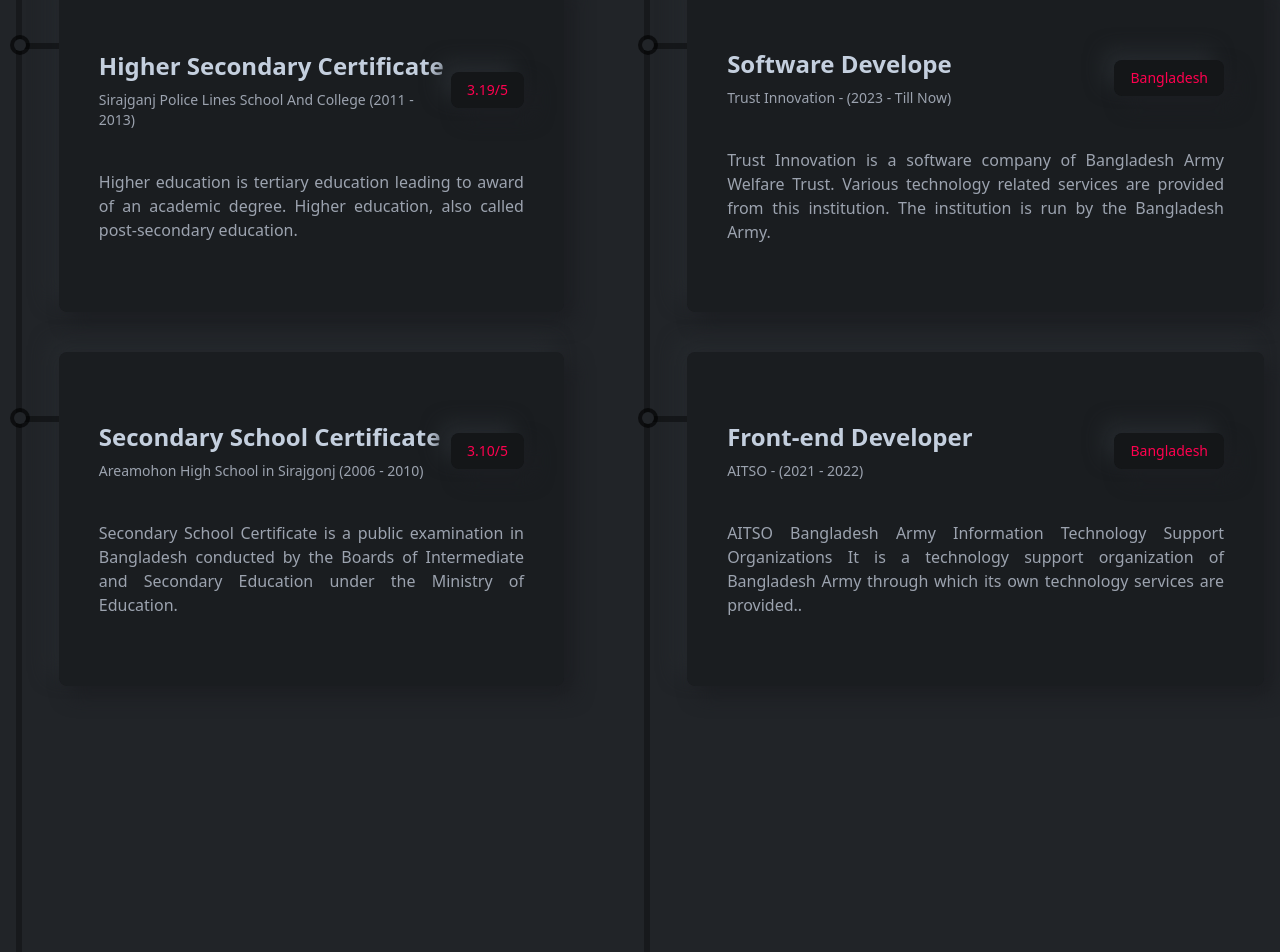
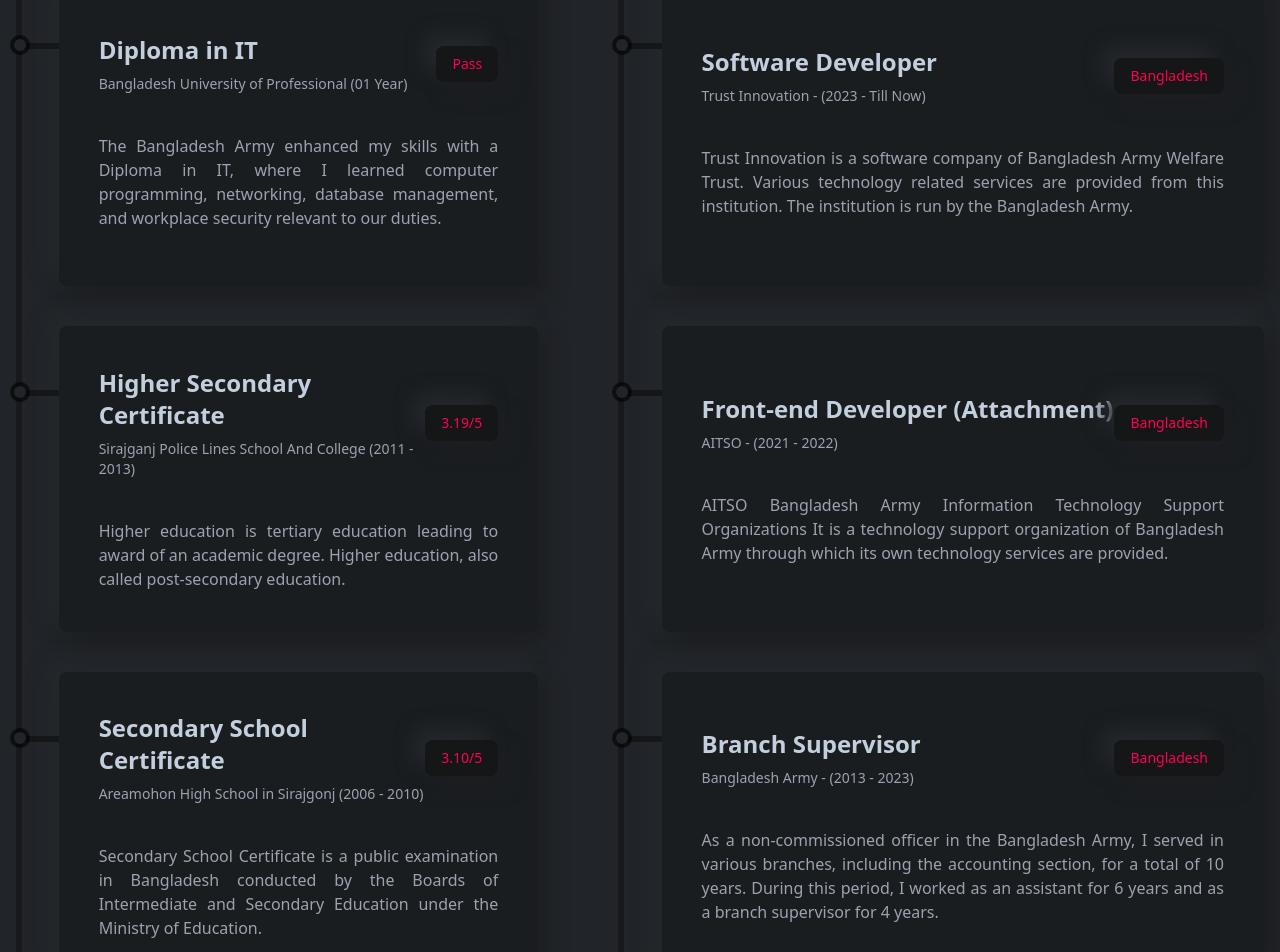
Before and after one commit to suzan-sheikh/protfolio, a React (Vite) app: page / in a window 1280 px wide. Shown: the part 3340-4292 px from the top of the page. Built offline with nearby package versions, Linux system fonts and the light colour scheme.

Commit message:
exprence part complited

```diff
--- a/src/components/resume/Education.jsx
+++ b/src/components/resume/Education.jsx
@@ -11,11 +11,17 @@
       {/* part one */}
       <div>
         <div className="py-6 lgl:py-12 font-titleFont flex flex-col gap-4">
-          <p className="text-sm text-designColor tracking-[4px]">1998 - 2010</p>
+          <p className="text-sm text-designColor tracking-[4px]">2005 - 2020</p>
           <h2 className="text-3xl md:text-4xl font-bold">Education Quality</h2>
         </div>
         <div className="mt-6 lgl:mt-14 w-full h-[1000px] border-l-[6px] border-l-black border-opacity-30 flex flex-col gap-10">
 
+          <ResumeCard
+            title="Diploma in IT"
+            subTitle="Bangladesh University of Professional (01 Year)"
+            result="Pass"
+            des="The Bangladesh Army enhanced my skills with a Diploma in IT, where I learned computer programming, networking, database management, and workplace security relevant to our duties."
+          />
           <ResumeCard
             title="Higher Secondary Certificate"
             subTitle="Sirajganj Police Lines School And College (2011 - 2013)"
@@ -34,21 +40,27 @@
 
       <div>
         <div className="py-6 lgl:py-12 font-titleFont flex flex-col gap-4">
-          <p className="text-sm text-designColor tracking-[4px]">2010 - 2022</p>
+          <p className="text-sm text-designColor tracking-[4px]">2013 - 2023</p>
           <h2 className="text-3xl md:text-4xl font-bold">Job Experience</h2>
         </div>
         <div className="mt-6 lgl:mt-14 w-full h-[1000px] border-l-[6px] border-l-black border-opacity-30 flex flex-col gap-10">
           <ResumeCard
-            title="Software Develope"
+            title="Software Developer"
             subTitle="Trust Innovation - (2023 - Till Now)"
             result="Bangladesh"
             des="Trust Innovation is a software company of Bangladesh Army Welfare Trust. Various technology related services are provided from this institution. The institution is run by the Bangladesh Army."
           />
           <ResumeCard
-            title="Front-end Developer"
+            title="Front-end Developer (Attachment)"
             subTitle="AITSO - (2021 - 2022)"
             result="Bangladesh"
-            des="AITSO Bangladesh Army Information Technology Support Organizations It is a technology support organization of Bangladesh Army through which its own technology services are provided.."
+            des="AITSO Bangladesh Army Information Technology Support Organizations It is a technology support organization of Bangladesh Army through which its own technology services are provided."
+          />
+          <ResumeCard
+            title="Branch Supervisor"
+            subTitle="Bangladesh Army - (2013 - 2023)"
+            result="Bangladesh"
+            des="As a non-commissioned officer in the Bangladesh Army, I served in various branches, including the accounting section, for a total of 10 years. During this period, I worked as an assistant for 6 years and as a branch supervisor for 4 years."
           />
         </div>
       </div>
--- a/src/components/resume/Experience.jsx
+++ b/src/components/resume/Experience.jsx
@@ -1,4 +1,4 @@
-import {motion} from "framer-motion"
+import { motion } from "framer-motion";
 import ResumeCard from "./ResumeCard";
 
 const Experience = () => {
@@ -10,53 +10,53 @@
     >
       <div>
         <div className="flex flex-col gap-4">
-          <p className="text-sm text-designColor tracking-[4px]">2010 - 2022</p>
+          <p className="text-sm text-designColor tracking-[4px]">2013 - 2024</p>
           <h2 className="text-4xl font-bold">Job Experience</h2>
         </div>
         <div className="mt-14 w-full h-[1000px] border-l-[6px] border-l-black border-opacity-30 flex flex-col gap-10">
           <ResumeCard
-            title="Sr. Software Engineer"
-            subTitle="Google Out Tech - (2017 - Present)"
-            result="USA"
-            des="Google's hiring process is an important part of our culture. Googlers care deeply about their teams and the people who make them up."
-          />
-          <ResumeCard
-            title="Web Developer & Trainer"
-            subTitle="Apple Developer Team - (2012 - 2016)"
-            result="MALAYSIA"
-            des="A popular destination with a growing number of highly qualified homegrown graduates, it's true that securing a role in Malaysia isn't easy."
+            title="Software Developer"
+            subTitle="Trust Innovation - (2023 - Till Now)"
+            result="Bangladesh"
+            des="Trust Innovation is a software company of Bangladesh Army Welfare Trust. Various technology related services are provided from this institution. The institution is run by the Bangladesh Army."
           />
           <ResumeCard
             title="Front-end Developer"
-            subTitle="Nike - (2020 - 2011)"
-            result="Oman"
-            des="The Oman economy has grown strongly over recent years, having transformed itself from a producer and innovation-based economy."
+            subTitle="AITSO - (2021 - 2022)"
+            result="Bangladesh"
+            des="AITSO Bangladesh Army Information Technology Support Organizations It is a technology support organization of Bangladesh Army through which its own technology services are provided."
+          />
+          <ResumeCard
+            title="Branch Supervisor"
+            subTitle="Bangladesh Army - (2013 - 2023)"
+            result="Bangladesh"
+            des="As a non-commissioned officer in the Bangladesh Army, I served in various branches, including the accounting section, for a total of 10 years. During this period, I worked as an assistant for 6 years and as a branch supervisor for 4 years."
           />
         </div>
       </div>
       <div>
         <div className="flex flex-col gap-4">
-          <p className="text-sm text-designColor tracking-[4px]">2001 - 2020</p>
+          <p className="text-sm text-designColor tracking-[4px]">2013 - 2023</p>
           <h2 className="text-4xl font-bold">Trainer Experience</h2>
         </div>
         <div className="mt-14 w-full h-[1000px] border-l-[6px] border-l-black border-opacity-30 flex flex-col gap-10">
           <ResumeCard
-            title="Gym Instructor"
-            subTitle="Rainbow Gym Center (2015 - 2020)"
-            result="DHAKA"
-            des="The training provided by universities in order to prepare people to work in various sectors of the economy or areas of culture."
+            title="IT Instructor"
+            subTitle="Army School of Administration and Education (2021 - 2022)"
+            result="Tangail"
+            des="As an instructor at the Army School of Administration and Education, I trained students on workplace IT, email writing, cybersecurity, and Microsoft Office for computer management."
           />
           <ResumeCard
-            title="Web Developer and Instructor"
-            subTitle="SuperKing College (2010 - 2014)"
-            result="CANADA"
-            des="Higher education is tertiary education leading to award of an academic degree. Higher education, also called post-secondary education."
+            title="Software Instructor"
+            subTitle="Bangladesh Army (2018 - 2019)"
+            result="Chittagong "
+            des="As a trainer, I have trained various units and organizations on payroll preparation and how to pay salaries and allowances to their employees using IBASS++, which is used for government pay Payment System. Also, I have provided training on communication software."
           />
           <ResumeCard
-            title="School Teacher"
-            subTitle="Kingstar Secondary School (2001 - 2010)"
-            result="NEVADA"
-            des="Secondary education or post-primary education covers two phases on the International Standard Classification of Education scale."
+            title="Basic Instructor"
+            subTitle="Bangladesh Army (2015 - 2017)"
+            result="Bangladesh"
+            des="As an additional responsibility, I taught the new soldiers the basics after joining the unit, making them understand their respective responsibilities."
           />
         </div>
       </div>
```
Also changed, not shown: src/components/resume/Skills.jsx (+36 -35 lines).
